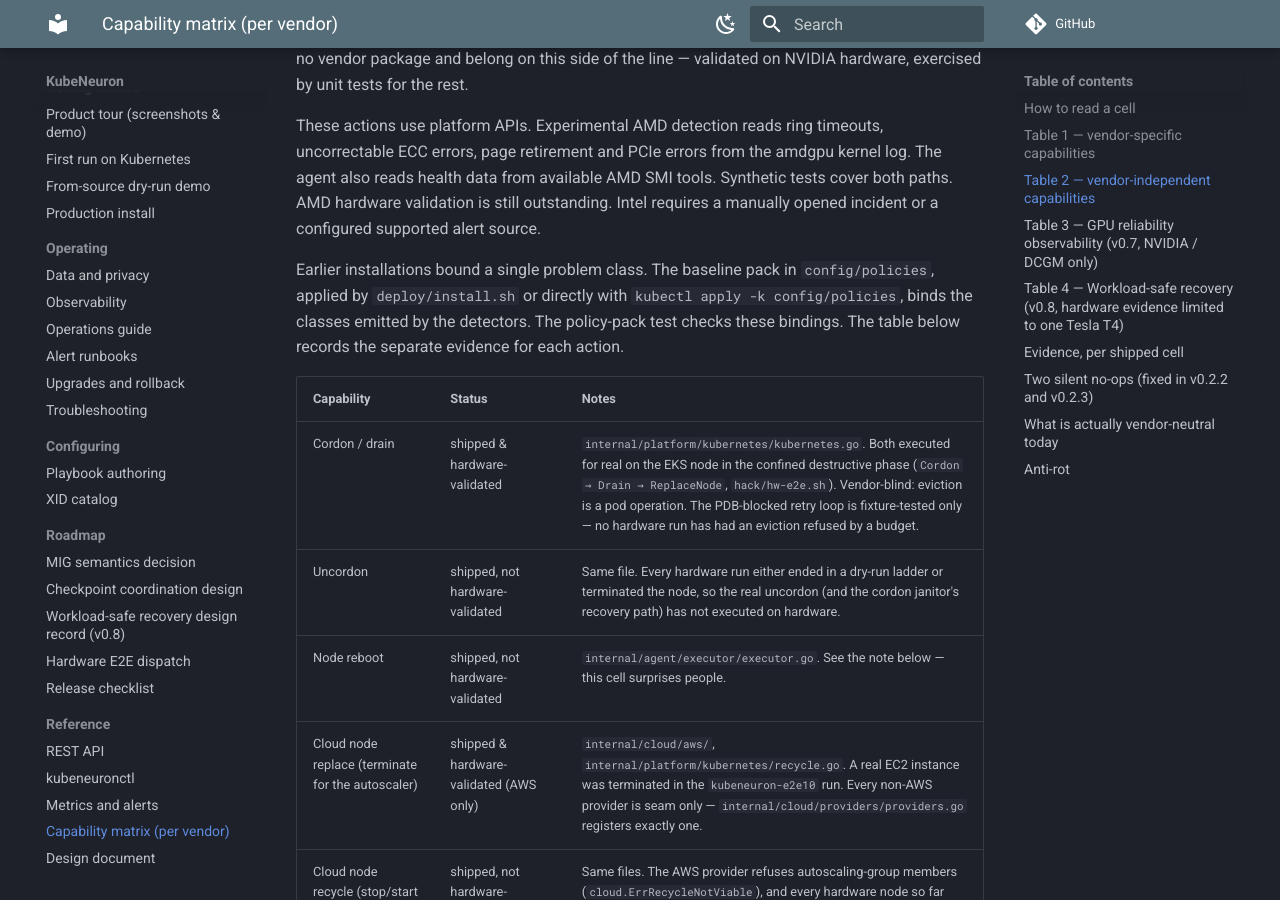
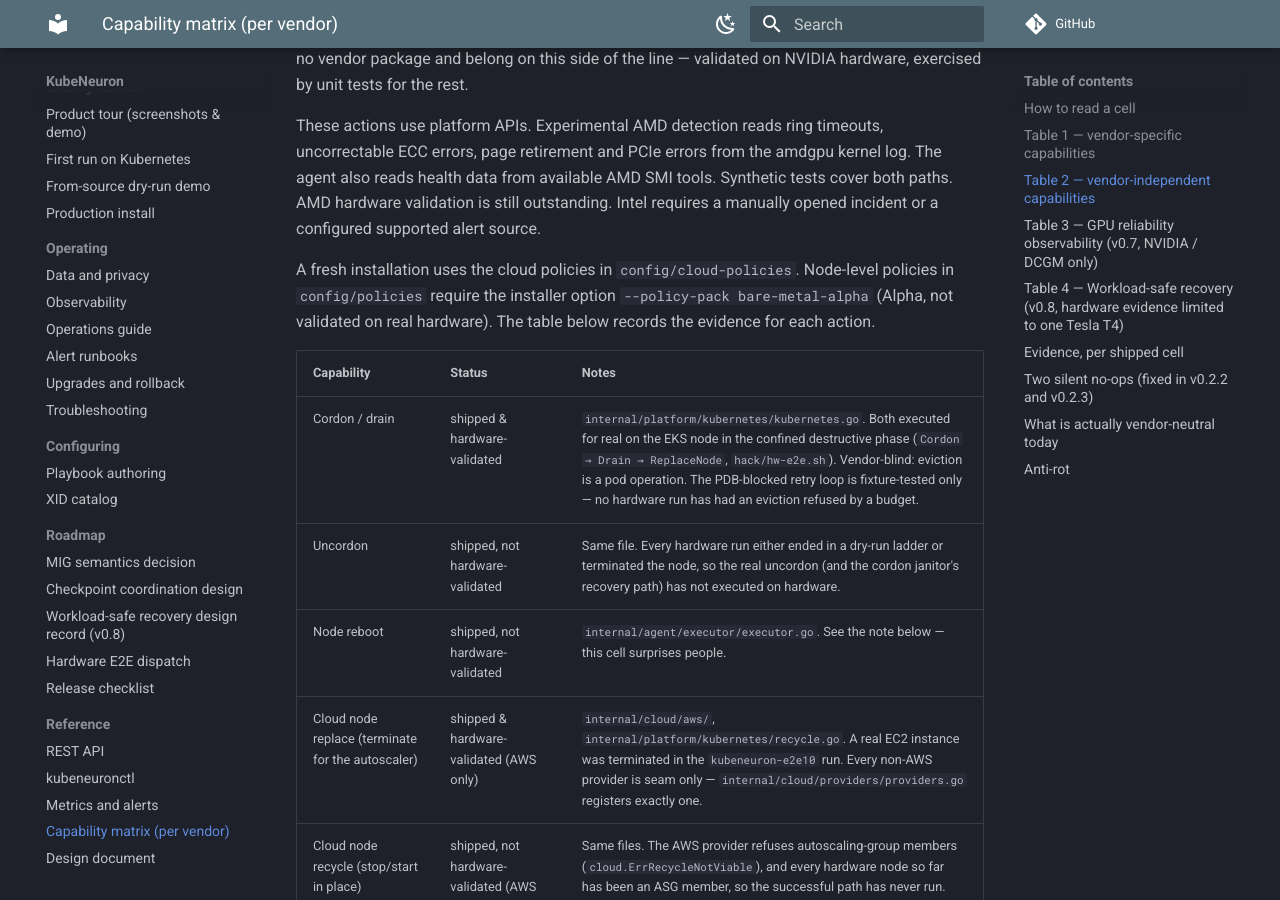
Before and after one commit to kubeneuron/kubeneuron, an MkDocs documentation site: the page built from docs/reference-capabilities.md, in a window 1280 px wide and 900 px high, scrolled down 3111 px. Built offline with MkDocs 1.6.1 and Material for MkDocs 9.7.7, drawn with Linux system fonts in a browser that asks for light colours; comment, search, counter and statistics services are not loaded.

Commit message:
docs: describe the default cloud pack and add-first hold
Signed-off-by: Andrii Petruk <andrey.petruk@gmail.com>

```diff
--- a/docs/reference-capabilities.md
+++ b/docs/reference-capabilities.md
@@ -72,11 +72,10 @@ AMD SMI tools. Synthetic tests cover both paths. AMD hardware validation
 is still outstanding. Intel requires a manually opened incident or a
 configured supported alert source.
 
-Earlier installations bound a single problem class. The baseline pack in
-`config/policies`, applied by `deploy/install.sh` or directly with
-`kubectl apply -k config/policies`, binds the classes emitted by the
-detectors. The policy-pack test checks these bindings. The table below
-records the separate evidence for each action.
+A fresh installation uses the cloud policies in `config/cloud-policies`.
+Node-level policies in `config/policies` require the installer option
+`--policy-pack bare-metal-alpha` (Alpha, not validated on real hardware).
+The table below records the evidence for each action.
 
 | Capability | Status | Notes |
 |---|---|---|
```
Also changed, not shown: CHANGELOG.md (+4 -0 lines), README.md (+3 -3 lines), docs/install.md (+4 -2 lines), docs/operations.md (+2 -0 lines), docs/quickstart.md (+3 -2 lines).
